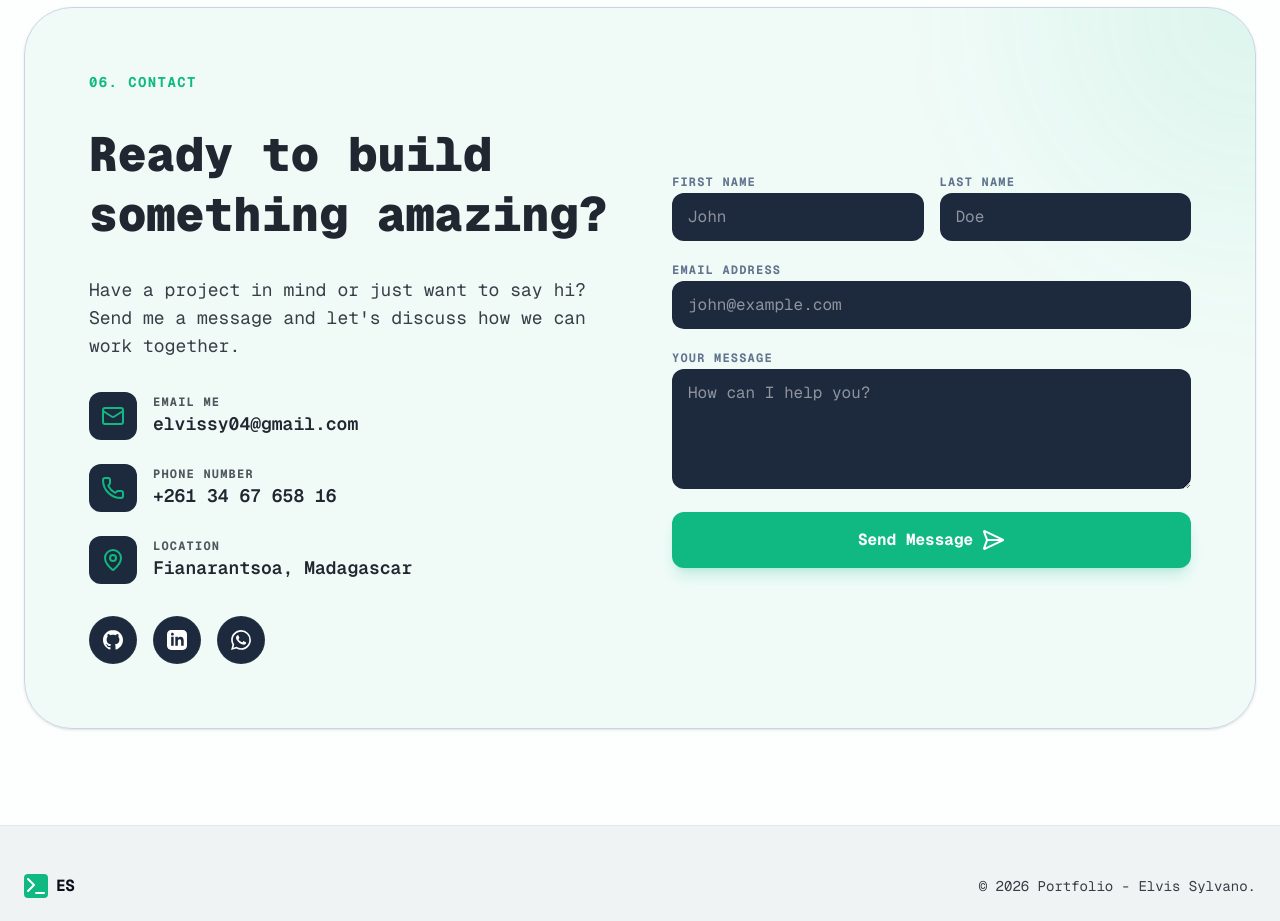
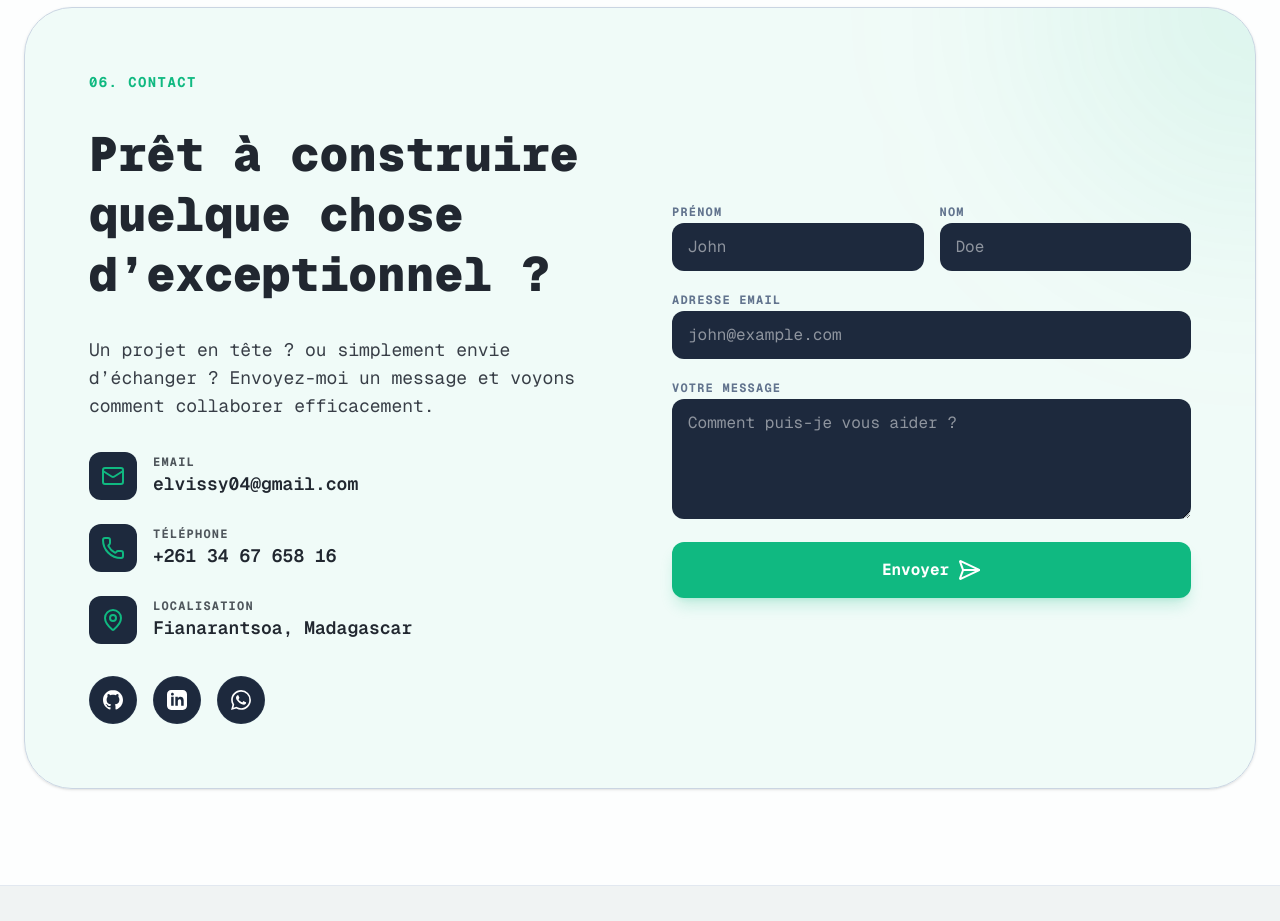
Before and after one commit to Elvis-Sy/portfolio-v2, a Next.js app: page / in a window 1280 px wide. Shown: the part 5160-6081 px from the top of the page. Built offline with nearby package versions, Linux system fonts and the light colour scheme.

Commit message:
Ajout de vraies donnees sur la section contact

```diff
--- a/app/globals.css
+++ b/app/globals.css
@@ -8,6 +8,9 @@
   --color-background-dark: #0a0f1a;
   --color-foreground-dark: white;
   --color-primary: #10b981;
+  --animate-float: float 4s ease-in-out infinite;
+  --animate-float-delay: float 5s ease-in-out infinite;
+  --animate-float-slow: float 6s ease-in-out infinite;
 }
 
 @layer components {
@@ -49,7 +52,7 @@ html, body {
   100% { transform: translateY(0px); }
 }
 
-.animate-float {
+/* .animate-float {
   animation: float 4s ease-in-out infinite;
 }
 
@@ -59,4 +62,4 @@ html, body {
 
 .animate-float-slow {
   animation: float 6s ease-in-out infinite;
-}
+} */
--- a/components/Contact.tsx
+++ b/components/Contact.tsx
@@ -13,18 +13,21 @@ const Contact = () => {
       <div className="mx-auto max-w-7xl px-6">
         <div className="bg-primary/5 relative overflow-hidden rounded-[3rem] border border-slate-300 p-8 shadow-sm md:p-16 dark:border-slate-800">
           <div className="bg-primary/10 absolute top-0 right-0 -mt-48 -mr-48 h-96 w-96 rounded-full blur-[120px]"></div>
-          <div className="relative z-10 grid gap-16 md:grid-cols-2 items-center">
+          <div className="relative z-10 grid items-center gap-16 md:grid-cols-2">
             <div className="space-y-8">
               <h2 className="text-primary text-sm font-bold tracking-widest uppercase">
                 06. Contact
               </h2>
+
               <h3 className="text-foreground-light/90 dark:text-foreground-dark/90 text-4xl leading-tight font-black md:text-5xl">
-                Ready to build something amazing?
+                Prêt à construire quelque chose d’exceptionnel ?
               </h3>
+
               <p className="text-foreground-light/80 dark:text-foreground-dark/80 text-lg">
-                Have a project in mind or just want to say hi? Send me a message
-                and let's discuss how we can work together.
+                Un projet en tête ? ou simplement envie d’échanger ? Envoyez-moi
+                un message et voyons comment collaborer efficacement.
               </p>
+
               <div className="space-y-6">
                 <div className="text-foreground-light/90 dark:text-foreground-dark/90 flex items-center gap-4">
                   <div className="text-primary flex size-12 items-center justify-center rounded-xl bg-slate-800">
@@ -32,11 +35,9 @@ const Contact = () => {
                   </div>
                   <div>
                     <p className="text-foreground-light/70 dark:text-foreground-dark/50 text-xs font-bold tracking-widest uppercase">
-                      Email Me
+                      Email
                     </p>
-                    <p className="text-lg font-semibold">
-                      elvissy04@gmail.com
-                    </p>
+                    <p className="text-lg font-semibold">elvissy04@gmail.com</p>
                   </div>
                 </div>
                 <div className="text-foreground-light/90 dark:text-foreground-dark/90 flex items-center gap-4">
@@ -45,7 +46,7 @@ const Contact = () => {
                   </div>
                   <div>
                     <p className="text-foreground-light/70 dark:text-foreground-dark/50 text-xs font-bold tracking-widest uppercase">
-                      Phone Number
+                      Téléphone
                     </p>
                     <p className="text-lg font-semibold">+261 34 67 658 16</p>
                   </div>
@@ -56,7 +57,7 @@ const Contact = () => {
                   </div>
                   <div>
                     <p className="text-foreground-light/70 dark:text-foreground-dark/50 text-xs font-bold tracking-widest uppercase">
-                      Location
+                      Localisation
                     </p>
                     <p className="text-lg font-semibold">
                       Fianarantsoa, Madagascar
@@ -95,29 +96,29 @@ const Contact = () => {
 
             <form className="space-y-4">
               <div className="grid grid-cols-2 gap-4">
-                <Input label="First Name" placeholder="John" type="text" />
-                <Input label="Last Name" placeholder="Doe" type="text" />
+                <Input label="Prénom" placeholder="John" type="text" />
+                <Input label="Nom" placeholder="Doe" type="text" />
               </div>
 
               <Input
-                label="Email Address"
+                label="Adresse email"
                 placeholder="john@example.com"
                 type="email"
               />
 
               <Input
-                label="Your Message"
+                label="Votre message"
                 textarea
                 rows={4}
-                placeholder="How can I help you?"
+                placeholder="Comment puis-je vous aider ?"
               />
 
               <Button
                 className="bg-primary shadow-primary/20 flex w-full items-center justify-center gap-2 rounded-xl py-4 font-bold text-white shadow-lg transition-all hover:brightness-110"
                 type="submit"
               >
-                Send Message
-                <SendHorizonal/>
+                Envoyer
+                <SendHorizonal />
               </Button>
             </form>
           </div>
--- a/components/Hero.tsx
+++ b/components/Hero.tsx
@@ -26,7 +26,7 @@ const Hero = () => {
           {/* TITLE */}
           <h1 className="text-foreground-light/90 dark:text-foreground-dark text-4xl leading-[1.1] font-black tracking-tight md:text-5xl">
             Transformer la{" "}
-            <span className="from-primary bg-gradient-to-r to-emerald-500 bg-clip-text text-transparent">
+            <span className="from-primary bg-linear-to-r to-emerald-500 bg-clip-text text-transparent">
               technologie
             </span>{" "}
             en solutions efficaces
@@ -37,7 +37,7 @@ const Hero = () => {
             <div className="bg-primary/10 absolute inset-0 -z-10 rounded-xl blur-xl"></div>
 
             <div className="border-primary/20 bg-background-light/60 dark:bg-background-dark/60 rounded-xl border px-6 py-4 text-xl font-bold backdrop-blur-md md:text-2xl">
-              <div className="from-primary bg-gradient-to-r to-emerald-500 bg-clip-text text-transparent">
+              <div className="from-primary bg-linear-to-r to-emerald-500 bg-clip-text text-transparent">
                 <Typewriter
                   options={{
                     strings: [
@@ -107,7 +107,7 @@ const Hero = () => {
         </div>
       </div>
 
-      <div className="from-background-light dark:from-background-dark absolute right-0 bottom-0 left-0 h-32 bg-gradient-to-t to-transparent"></div>
+      <div className="from-background-light dark:from-background-dark absolute right-0 bottom-0 left-0 h-32 bg-linear-to-t to-transparent"></div>
     </section>
   )
 }
```
